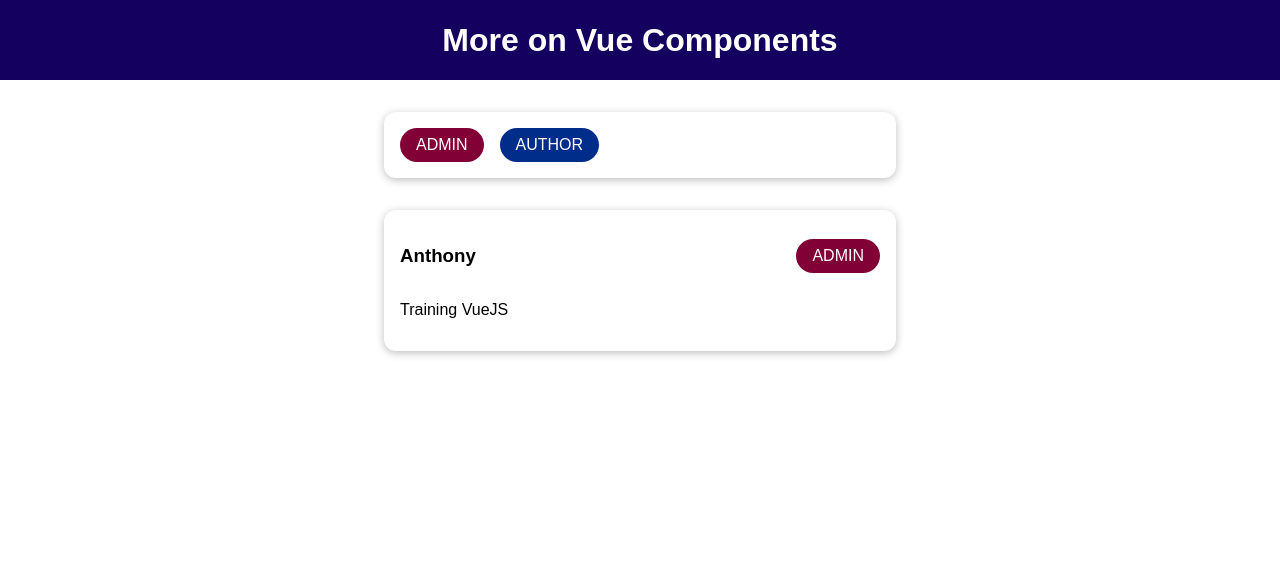
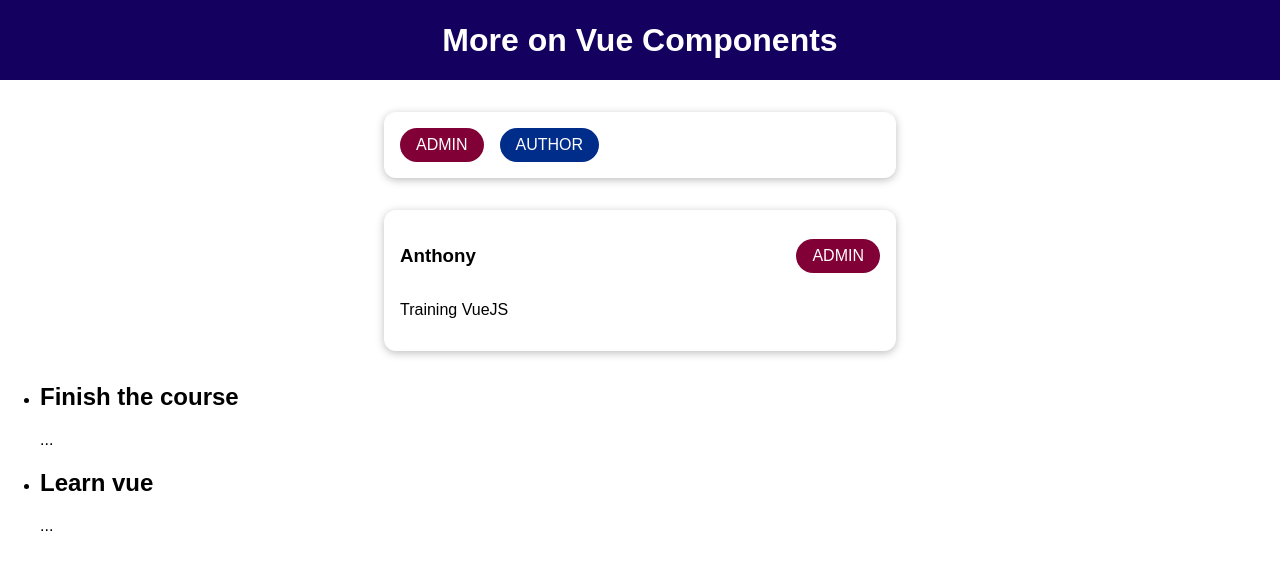
Before and after one commit to Anthony-26/VueJS, a Vue app in the folder 11-badges-assignment/: page / in a window 1280 px wide. Shown: the top 570 px of the page. Built offline with nearby package versions, Linux system fonts and the light colour scheme.

Commit message:
Implementing slot scope notion

```diff
--- a/11-badges-assignment/src/App.vue
+++ b/11-badges-assignment/src/App.vue
@@ -3,11 +3,11 @@
     <TheHeader />
     <!-- <the-header></the-header> -> Alternative -->
     <badge-list></badge-list>
-    <user-info
-      :full-name="activeUser.name"
-      :info-text="activeUser.description"
-      :role="activeUser.role"
-    ></user-info>
+    <user-info :full-name="activeUser.name" :info-text="activeUser.description" :role="activeUser.role"></user-info>
+    <course-goals #default="slotProps">
+        <h2>{{ slotProps.item }}</h2>
+        <p>{{ slotProps['anotherProp'] }}</p>
+    </course-goals>
   </div>
 </template>
 
@@ -15,12 +15,14 @@
 import TheHeader from './components/TheHeader.vue';
 import BadgeList from './components/BadgeList.vue';
 import UserInfo from './components/UserInfo.vue';
+import CourseGoals from './components/CourseGoals.vue';
 
 export default {
   components: {
     TheHeader,
     BadgeList,
-    UserInfo
+    UserInfo,
+    CourseGoals,
     // the-header: TheHeader, -> Alternative
   },
   data() {
--- /dev/null
+++ b/11-badges-assignment/src/components/CourseGoals.vue
@@ -0,0 +1,17 @@
+<template>
+  <ul>
+    <li v-for="goal in goals" :key="goal">
+      <slot :item="goal" another-prop="..."></slot>
+    </li>
+  </ul>
+</template>
+
+<script>
+export default {
+  data() {
+    return {
+      goals: ['Finish the course', 'Learn vue'],
+    };
+  },
+}
+</script>
```
